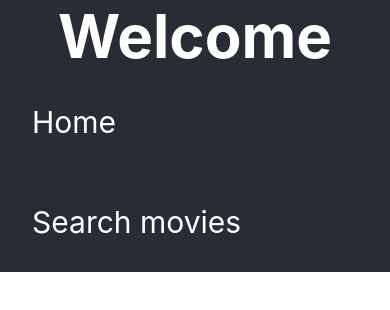
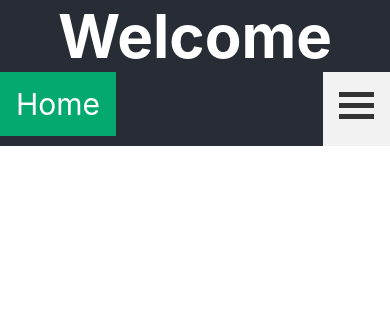
Before and after one commit to Marcus842/MovieWebApplicationReact, a React (Create React App) app: page / in a window 390 px wide. Shown: the top 310 px of the page. Built offline with nearby package versions, Linux system fonts and the light colour scheme.

Commit message:
Fixed hamburger menu for mobile
Fixed hamburger menu for mobile

```diff
--- a/src/components/Header.js
+++ b/src/components/Header.js
@@ -1,16 +1,31 @@
 import { NavLink } from "react-router-dom";
+import React, { useState } from 'react';
 
 export default function Header() {
+    const [showMobileMenu, setShowMobileMenu] = useState(false);
+
+    function toggleClass(e) {
+        e.preventDefault();
+        if (!showMobileMenu) {
+            setShowMobileMenu(true);
+        }
+        else {
+            setShowMobileMenu(false);
+        }
+    }
     return (
         <header className="app-header">
             <h1 className="app-title">Welcome</h1>
-            <ul className="menu">
-                <li>
-                    <NavLink to='/'>Home</NavLink>
-                </li>
-                <li>
-                    <NavLink to='/moviesearch'>Search movies</NavLink>
-                </li>
-            </ul>
+            <div className={showMobileMenu ? 'menu responsive' : 'menu'}>
+                <NavLink to='/'>Home</NavLink>
+                <NavLink to='/moviesearch'>Search movies</NavLink>
+                <a href="void(0);" onClick={toggleClass} className="icon">
+                    <div className="hamburger-menu">
+                        <div className="hamburger-bar"></div>
+                        <div className="hamburger-bar"></div>
+                        <div className="hamburger-bar"></div>
+                    </div>
+                </a>
+            </div>
         </header>);
 }
--- a/src/style.css
+++ b/src/style.css
@@ -89,21 +89,58 @@ code {
 }
 
 .menu {
-  list-style-type: none;
-  margin: 0px;
-  padding: 0px;
+  overflow: hidden;
+  background-color: #282c34;
+  width: 100%;
+}
 
-  & li {
+.menu a {
+  float: left;
+  display: block;
+  color: #f2f2f2;
+  text-align: center;
+  padding: 14px 16px;
+  text-decoration: none;
+}
+
+.menu a:hover {
+  background-color: #ddd;
+  color: black;
+}
+
+.menu a.active {
+  background-color: #04aa6d;
+  color: white;
+}
+
+.menu .icon {
+  display: none;
+  background-color: #f2f2f2;
+}
+
+@media screen and (max-width: 600px) {
+  .menu a:not(:first-child) {
+    display: none;
+  }
+  .menu a.icon {
+    float: right;
     display: block;
-    float: left;
-    padding: 16px;
   }
-  & a {
+}
+
+@media screen and (max-width: 600px) {
+  .menu.responsive {
+    position: relative;
+  }
+  .menu.responsive .icon {
+    position: absolute;
+    right: 0;
+    top: 0;
+  }
+  .menu.responsive a {
+    float: none;
     display: block;
-    float: left;
-    text-decoration: none;
-    padding: 16px;
-    color: white;
+    text-align: left;
   }
 }
 
@@ -131,3 +168,16 @@ input[type="submit"] {
   border-radius: 4px;
   box-shadow: 0 2px 4px black;
 }
+
+.hamburger-bar {
+  width: 35px;
+  height: 5px;
+  background-color: #333;
+  margin: 6px 0;
+  transition: 0.4s;
+}
+
+.hamburger-menu {
+  display: inline-block;
+  cursor: pointer;
+}
```
